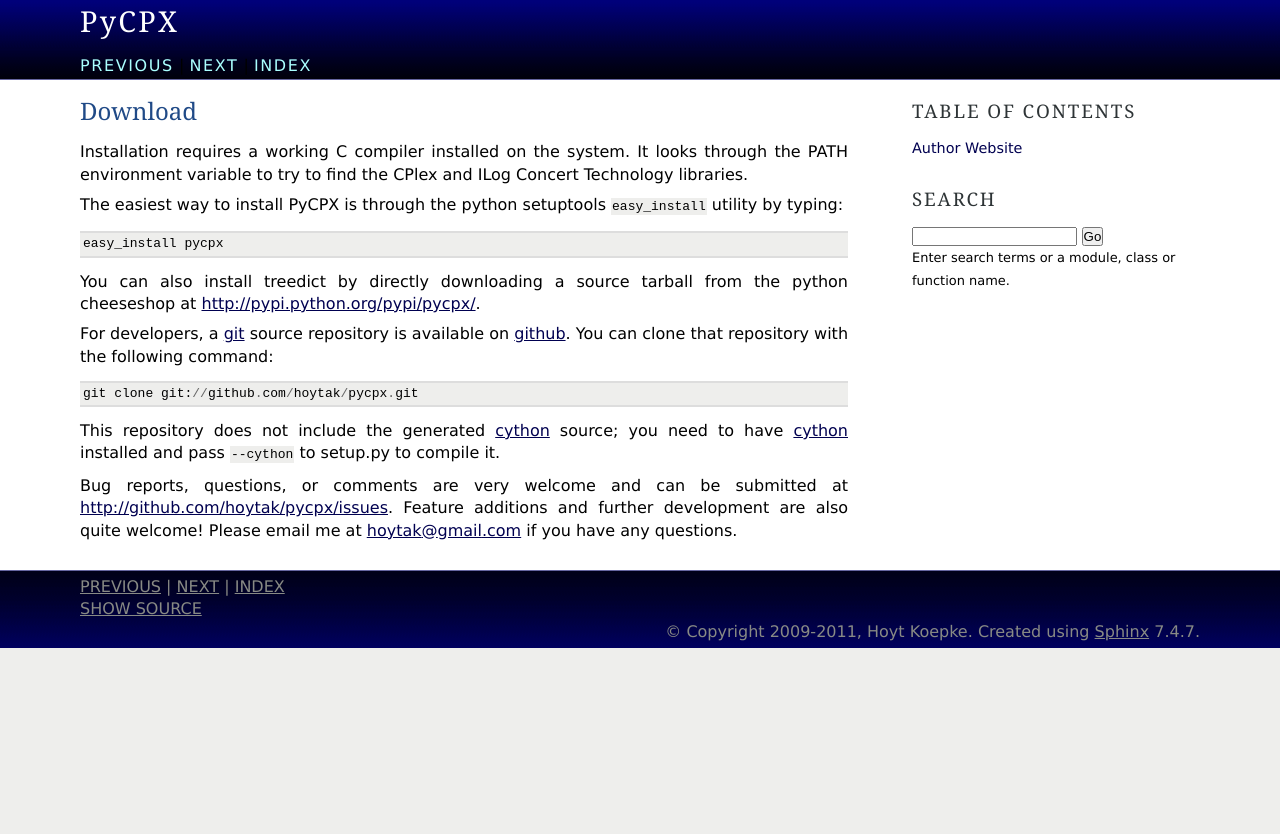
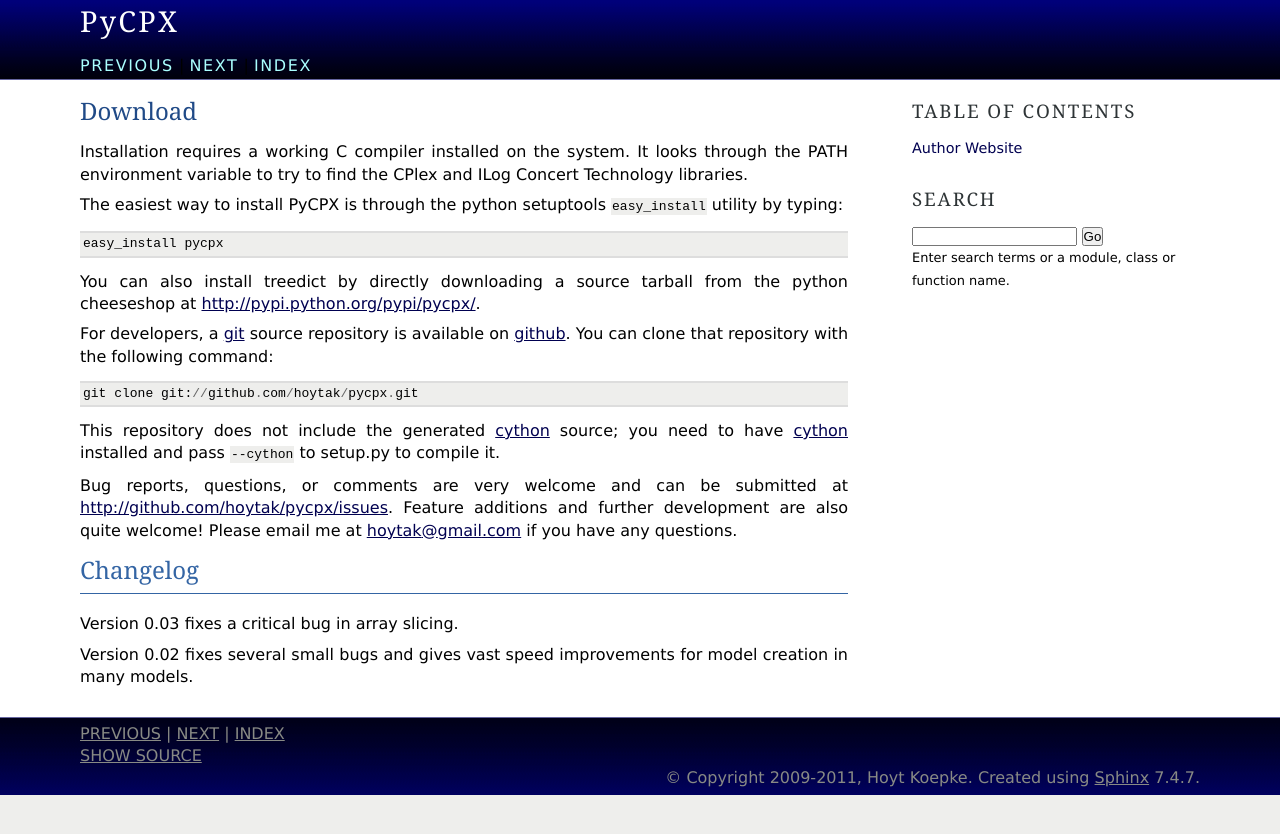
Before and after one commit to hoytak/pycpx, a Sphinx documentation site: the page built from doc/download.rst, in a window 1280 px wide. Shown: the top 834 px of the page. Built offline with Sphinx 7.4.7, drawn with Linux system fonts in a browser that asks for light colours.

Commit message:
Bookkeeping: updated to version 0.03.

```diff
--- a/doc/download.rst
+++ b/doc/download.rst
@@ -27,6 +27,15 @@
 and further development are also quite welcome!  Please email me at
 hoytak@gmail.com if you have any questions.
 
+Changelog
+---------
+
+Version 0.03 fixes a critical bug in array slicing.
+
+Version 0.02 fixes several small bugs and gives vast speed
+improvements for model creation in many models.
+
+
 .. _ILog Concert Technology: http://www-01.ibm.com/software/integration/optimization/cplex-optimizer/interfaces/#concert_technology
 .. _github: http://github.com/
 .. _git: http://git-scm.com/
--- a/setup.py
+++ b/setup.py
@@ -7,7 +7,7 @@
 source_directory_list = ['pycpx']
 compiler_args = []
 link_args = []
-version = "0.02"
+version = "0.03"
 description="A fast and flexible numpy-based wrapper for CPLex's Optimization Suite."
 author = "Hoyt Koepke"
 author_email="hoytak@gmail.com"
@@ -27,6 +27,8 @@
 PyCPX requires IBM's ILog Concert Technology Suite, which is available
 for free under IBM's Academic Initiative program or as part of the
 CPlex Optimization Suite.
+
+Version 0.03 fixes an error in array slicing.
 
 Version 0.02 fixes several small bugs and gives vast speed
 improvements for model creation in many models.
```
Also changed, not shown: doc/index.rst (+1 -6 lines).
